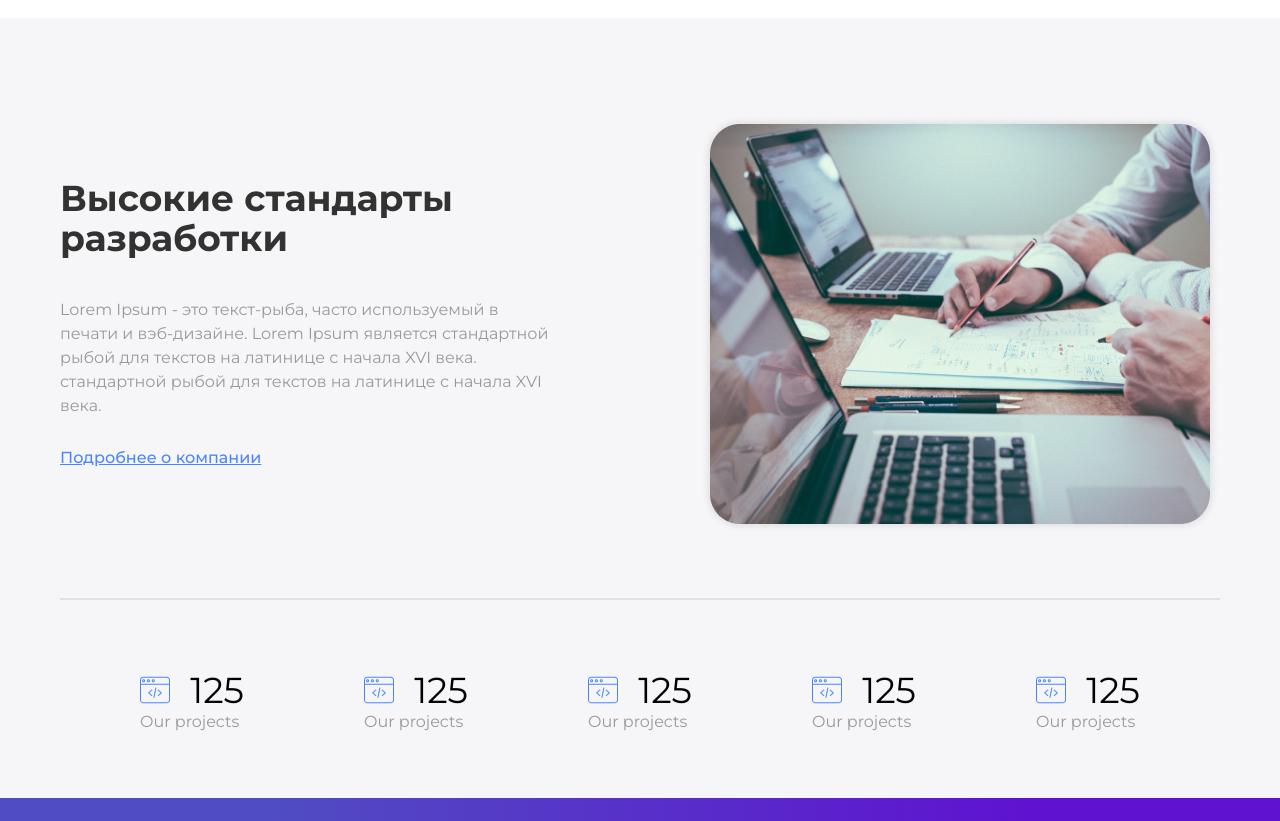
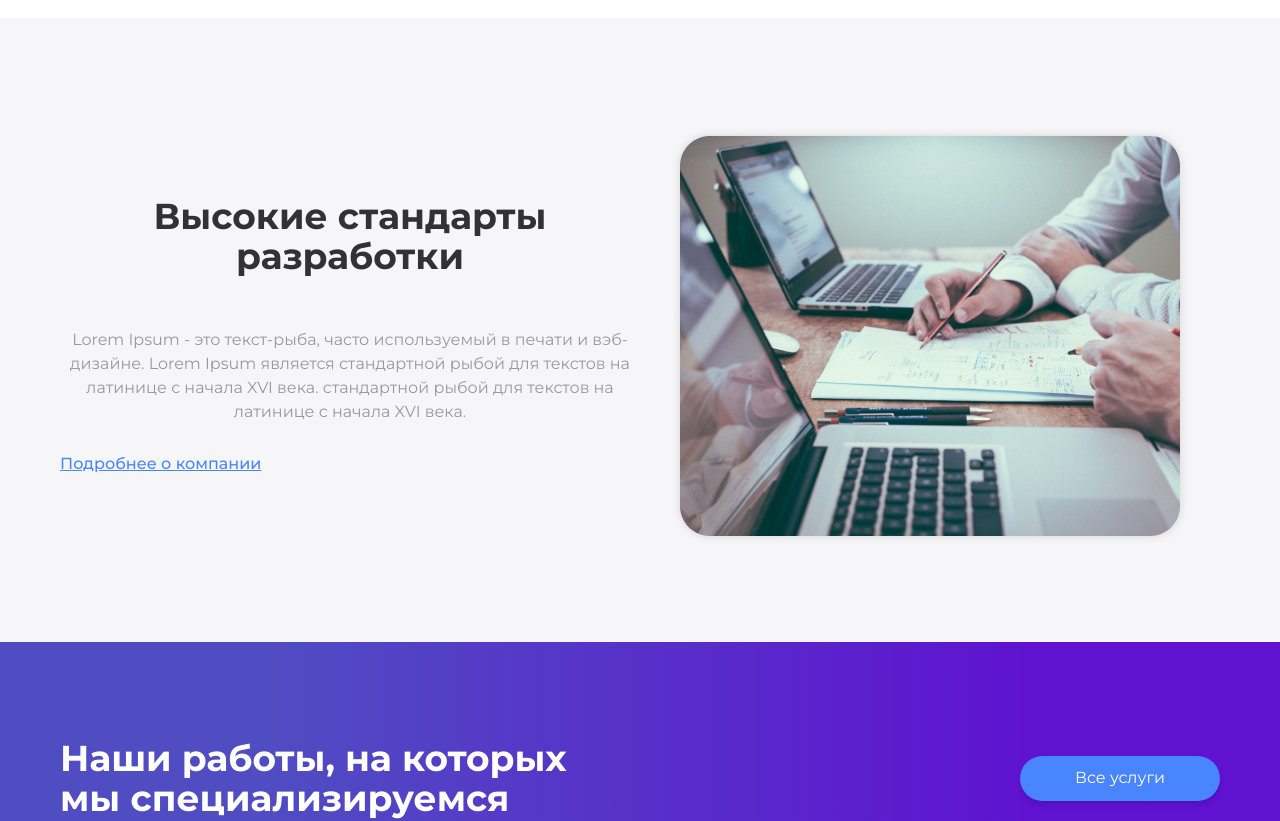
Before and after one commit to NursultanUlanuulu/KaiSoft, a React (Vite) app: page / in a window 1280 px wide. Shown: the part 1480-2301 px from the top of the page. Built offline with nearby package versions, Linux system fonts and the light colour scheme.

Commit message:
fixed company

```diff
--- a/src/components/company/Company.jsx
+++ b/src/components/company/Company.jsx
@@ -1,25 +1,16 @@
-// import com from '../../assets/images/header/com.png'
 import com from "../../assets/images/company/com.png";
-import pro from "../../assets/icons/pro.svg";
 import { Container } from "../../style/style";
 
-const about_us__numbers = [
-  { id: 1, number: 125, label: "Our projects" },
-  { id: 2, number: 125, label: "Our projects" },
-  { id: 3, number: 125, label: "Our projects" },
-  { id: 4, number: 125, label: "Our projects" },
-  { id: 4, number: 125, label: "Our projects" },
-];
 export default function Company() {
   return (
-    <div className="bg-[#F6F6F8]">
+    <div className="bg-[#F6F6F8] py-4 ">
       <Container>
-        <div className="flex justify-between items-center pt-24 pb-16 border-b-2 border-[#E0E0E0] ">
-          <div className="w-[489px]">
-            <h1 className="text-[#323232] text-4xl font-bold">
+        <div className=" lg:flex justify-between items-center lg:py-20">
+          <div className="w-full">
+            <h1 className="text-[#323232] text-xl text-center font-semibold py-3 sm:text-2xl sm:font-bold lg:text-4xl lg:font-bold">
               Высокие стандарты разработки
             </h1>
-            <h2 className="text-[#999] text-base font-normal mt-10 mb-7">
+            <h2 className="text-[#999] text-center text-sm font-medium sm:text-lg  sm:font-semibold lg:text-base lg:font-normal lg:mt-10 lg:mb-7">
               Lorem Ipsum - это текст-рыба, часто используемый в печати и
               вэб-дизайне. Lorem Ipsum является стандартной рыбой для текстов на
               латинице с начала XVI века. стандартной рыбой для текстов на
@@ -27,25 +18,22 @@ export default function Company() {
             </h2>
             <a
               href="#"
+              className="text-[#4985FF] text-base font-medium underline hidden lg:inline-block "
+            >
+              Подробнее о компании
+            </a>
+          </div>
+          <div className="w-full mt-3 sm:flex justify-center">
+            <img src={com} alt="" />
+          </div>
+          <div className="sm:text-end lg:hidden">
+            <a
+              href="#"
               className="text-[#4985FF] text-base font-medium underline "
             >
               Подробнее о компании
             </a>
           </div>
-          <div>
-            <img src={com} alt="" />
-          </div>
-        </div>
-        <div className=" flex justify-between w-[1000px] m-auto mt-[70px] pb-16">
-          {about_us__numbers.map((el) => (
-            <div key={el.id} className="">
-              <div className="flex w-[104px] justify-between">
-                <img src={pro} alt="" />
-                <p className="text-[#000] text-4xl font-normal">125</p>
-              </div>
-              <p className=" text-[#999] text-base font-normal">Our projects</p>
-            </div>
-          ))}
         </div>
       </Container>
     </div>
```
